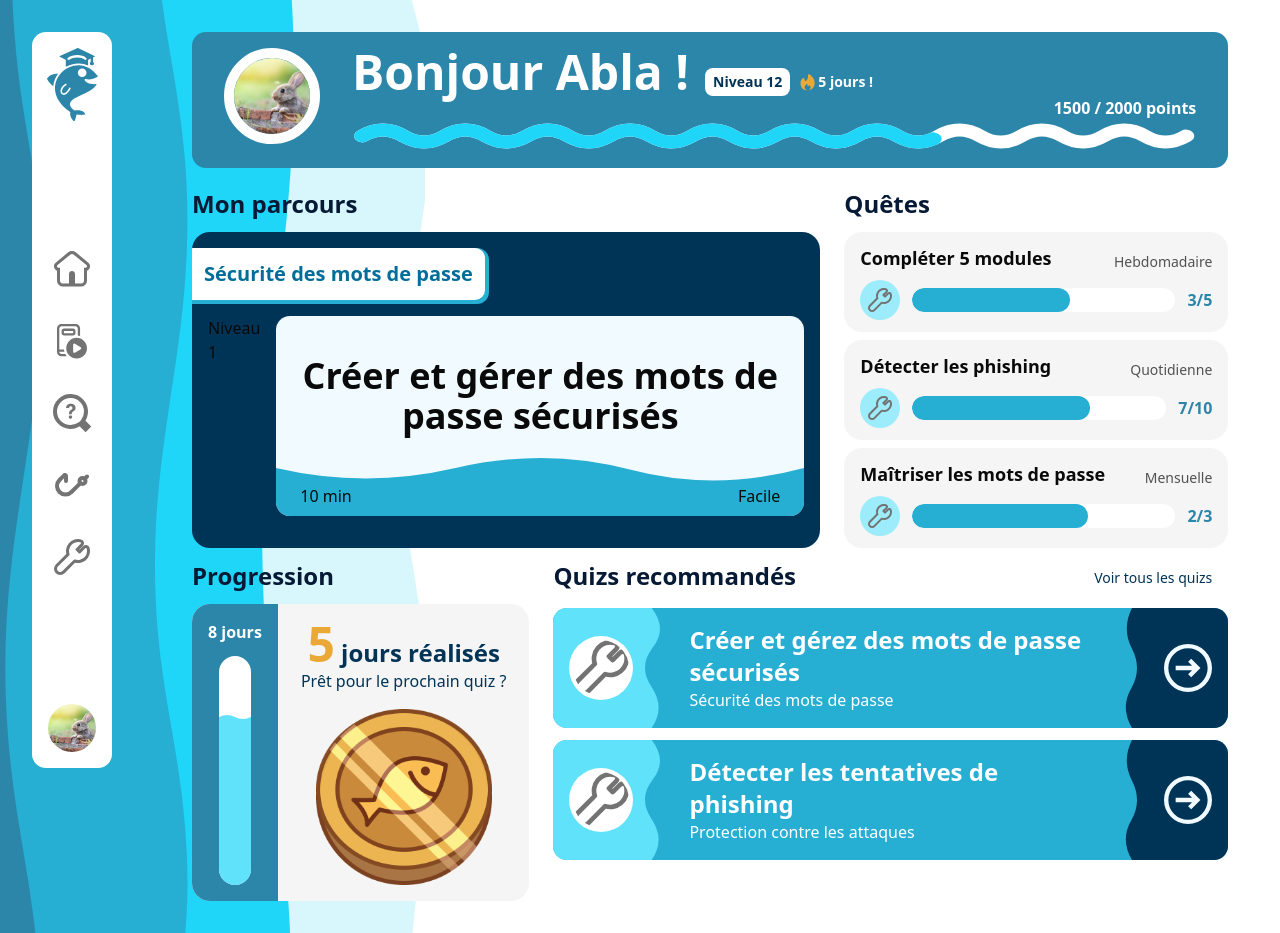
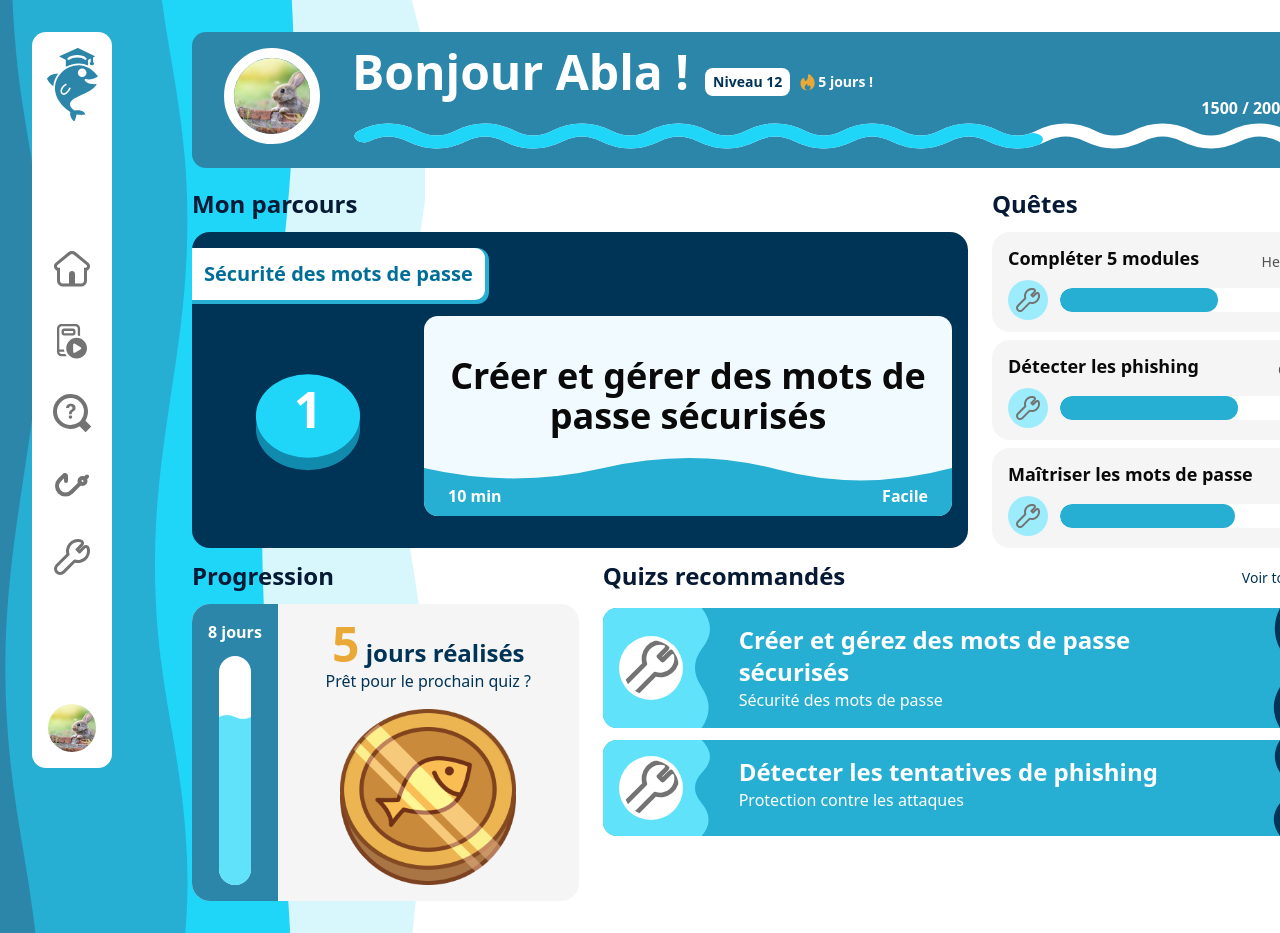
Before and after one commit to SHAfoin/learn-and-phish, a Next.js app: page /app in a window 1280 px wide. Built offline with nearby package versions, Linux system fonts and the light colour scheme.

Commit message:
feat(WorldPathTile): add WorldPathTile component with hover effects

```diff
--- /dev/null
+++ b/components/WorldPathTile.tsx
@@ -0,0 +1,89 @@
+"use client";
+
+import React from "react";
+
+interface WorldPathTileProps {
+  number: number;
+  variant?: "done" | "todo" | "disabled";
+  className?: string;
+}
+
+export default function WorldPathTile({
+  number,
+  variant = "todo",
+  className = "w-50 h-50",
+}: WorldPathTileProps) {
+  const [isHovered, setIsHovered] = React.useState(false);
+
+  const colors = {
+    done: {
+      circle: "#EAA937",
+      shadow: "#EAA93788",
+      hover: "#D28F17",
+    },
+    todo: {
+      circle: "#1FD6F9",
+      shadow: "#1FD6F988",
+      hover: "#27AED3",
+    },
+    disabled: {
+      circle: "#9E9E9E",
+      shadow: "#616161",
+      hover: "#9E9E9E",
+    },
+  };
+
+  const {
+    circle: circleColor,
+    shadow: shadowColor,
+    hover: hoverColor,
+  } = colors[variant];
+
+  return (
+    <div className={`relative ${className}`}>
+      <svg
+        width="100%"
+        height="100%"
+        viewBox="0 0 96 64"
+        fill="none"
+        xmlns="http://www.w3.org/2000/svg"
+      >
+        {/* Ombre */}
+        <ellipse cx="48" cy="38" rx="25" ry="20" fill={shadowColor} />
+        {/* Ovale principal */}
+        <ellipse
+          cx="48"
+          cy="32"
+          rx="25"
+          ry="20"
+          fill={isHovered && variant !== "disabled" ? hoverColor : circleColor}
+          className={`transition-all duration-200  ${variant !== "disabled" ? "cursor-pointer" : "cursor-not-allowed"}`}
+          onMouseEnter={() => setIsHovered(true)}
+          onMouseLeave={() => setIsHovered(false)}
+        />
+        {/* Chiffre ou Image */}
+        {variant === "disabled" ? (
+          <image
+            href="/svg/icons/lock.svg"
+            x="38"
+            y="22"
+            width="20"
+            height="20"
+          />
+        ) : (
+          <text
+            x="48"
+            y="38"
+            textAnchor="middle"
+            fill="white"
+            fontSize="24"
+            fontWeight="bold"
+            pointerEvents="none"
+          >
+            {number}
+          </text>
+        )}
+      </svg>
+    </div>
+  );
+}
--- a/components/WorldProgressWidget.tsx
+++ b/components/WorldProgressWidget.tsx
@@ -1,4 +1,5 @@
 import React from "react";
+import WorldPathTile from "./WorldPathTile";
 
 export default function WorldProgressWidget() {
   return (
@@ -12,7 +13,9 @@ export default function WorldProgressWidget() {
         </h2>
       </div>
       <div id="world-progress" className="flex gap-4 p-4 h-full">
-        <div className="flex-1 h-full">Niveau 1</div>
+        <div className="flex-1 h-full flex items-center justify-center">
+          <WorldPathTile number={1} variant="todo"></WorldPathTile>
+        </div>
         <div
           id="world-progress-details"
           className="bg-ocean-50 rounded-xl h-full w-132 flex flex-col pb-2 px-6 gap-4 items-center justify-between pt-10 relative overflow-hidden"
@@ -21,7 +24,7 @@ export default function WorldProgressWidget() {
             Créer et gérer des mots de passe sécurisés
           </h1>
 
-          <div className="flex w-full justify-between z-20">
+          <div className="flex w-full justify-between z-20 text-white font-bold">
             <p>10 min</p>
             <p>Facile</p>
           </div>
```
Also changed, not shown: public/svg/icons/lock.svg (added).
